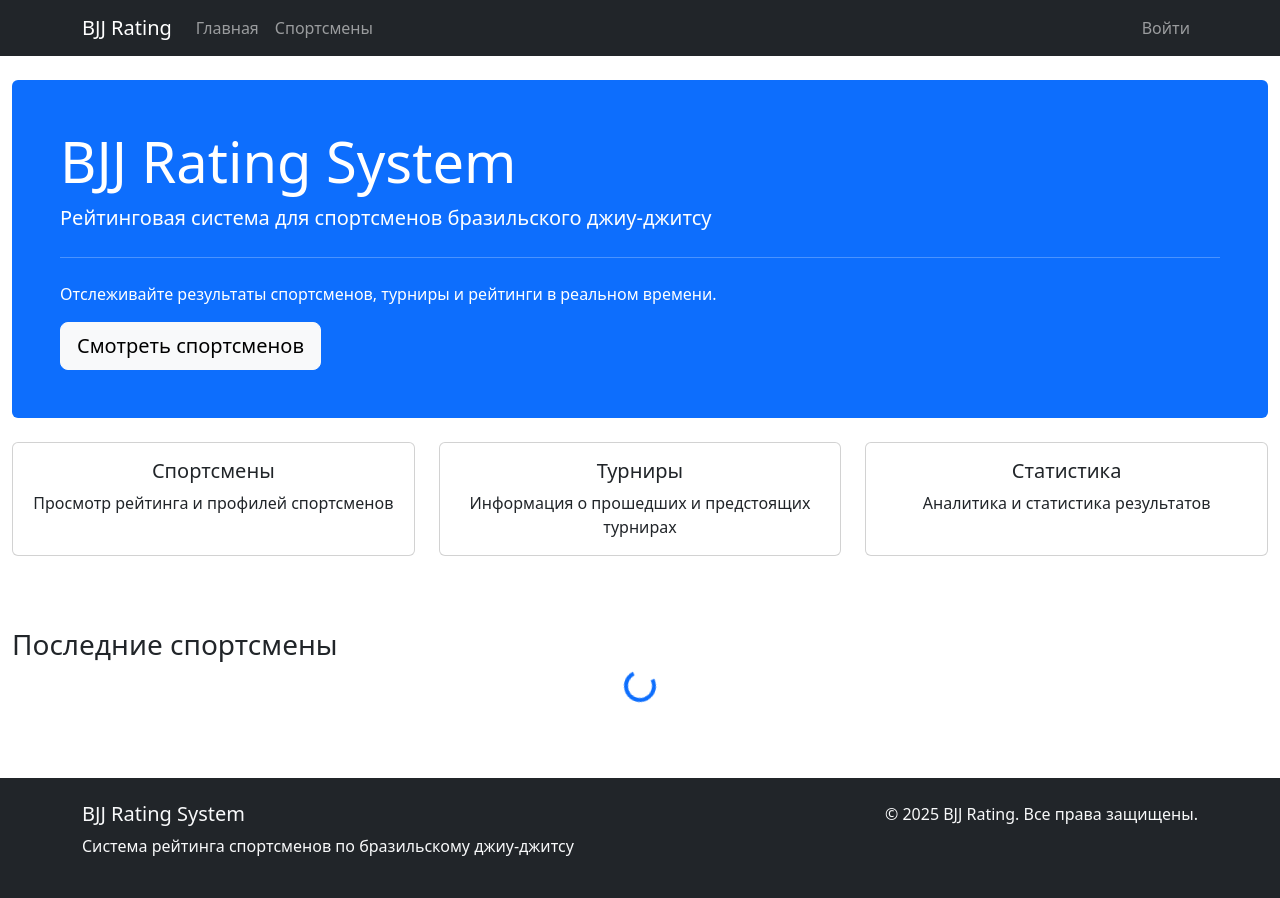
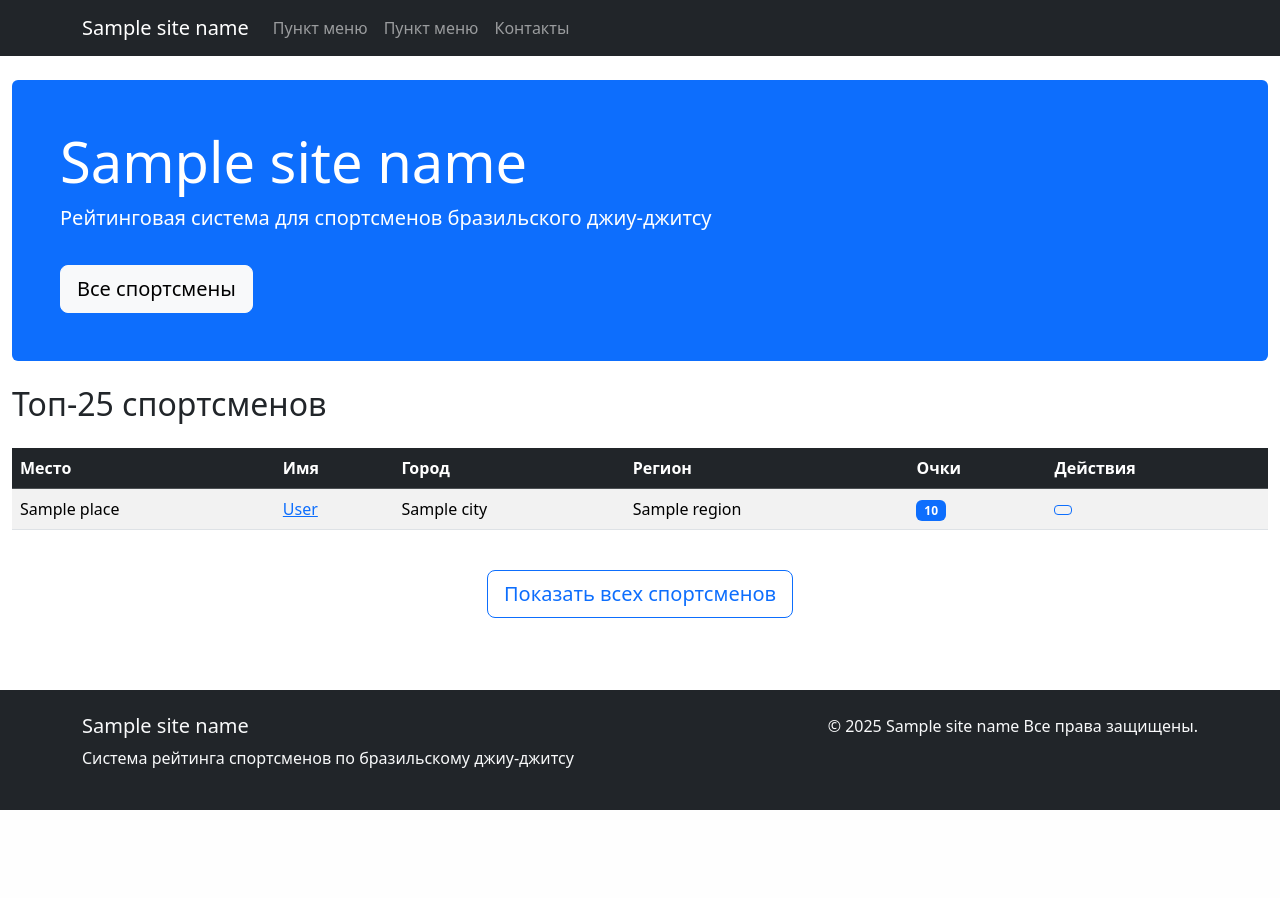
Before and after one commit to krs83/bjj_rating, a Python web app: template frontend/templates/index.html in a window 1280 px wide. After the commit the page ends 810 px from the top, so only its background shows below. Run offline with Jinja, Linux system fonts and the light colour scheme; the template is opened without the code that fills it: most values are stand-ins (such as "Sample title", 1, 10 or a date in 2020).

Commit message:
fix: index and athletes html pages

```diff
--- a/frontend/templates/athletes/list.html
+++ b/frontend/templates/components/athletes_list.html
@@ -1,8 +1,4 @@
-{% extends "base.html" %}
-
-{% block title %}Спортсмены - BJJ Rating{% endblock %}
-
-{% block content %}
+{# athletes_table.html #}
 <div class="table-responsive">
   <table class="table table-striped table-hover">
     <thead class="table-dark">
@@ -61,29 +57,3 @@
     </tbody>
   </table>
 </div>
-
-<!-- Pagination -->
-<nav aria-label="Page navigation">
-  <ul class="pagination justify-content-center">
-    {% if offset > 0 %}
-    <li class="page-item">
-      <a class="page-link"
-         hx-get="/api/v1/athletes?offset={{ offset - limit }}&limit={{ limit }}"
-         hx-target="#athletes-table">
-        Назад
-      </a>
-    </li>
-    {% endif %}
-
-    {% if athletes|length == limit %}
-    <li class="page-item">
-      <a class="page-link"
-         hx-get="/api/v1/athletes?offset={{ offset + limit }}&limit={{ limit }}"
-         hx-target="#athletes-table">
-        Вперед
-      </a>
-    </li>
-    {% endif %}
-  </ul>
-</nav>
-{% endblock %}
--- a/frontend/templates/components/footer.html
+++ b/frontend/templates/components/footer.html
@@ -2,11 +2,11 @@
   <div class="container">
     <div class="row">
       <div class="col-md-6">
-        <h5><i class="fas fa-trophy"></i> BJJ Rating System</h5>
+        <h5><i class="fas fa-trophy"></i> {{site_name}}</h5>
         <p>Система рейтинга спортсменов по бразильскому джиу-джитсу</p>
       </div>
       <div class="col-md-6 text-md-end">
-        <p>&copy; 2025 BJJ Rating. Все права защищены.</p>
+        <p>&copy; 2025 {{site_name}} Все права защищены.</p>
       </div>
     </div>
   </div>
--- a/frontend/templates/components/header.html
+++ b/frontend/templates/components/header.html
@@ -1,34 +1,29 @@
 <nav class="navbar navbar-expand-lg navbar-dark bg-dark">
     <div class="container">
         <a class="navbar-brand" href="/">
-            <i class="fas fa-trophy"></i> BJJ Rating
+            <i class="fas fa-trophy"></i> {{site_name}}
         </a>
 
-        <button class="navbar-toggler" type="button" data-bs-toggle="collapse" data-bs-target="#navbarNav">
-            <span class="navbar-toggler-icon"></span>
-        </button>
 
         <div class="collapse navbar-collapse" id="navbarNav">
             <ul class="navbar-nav me-auto">
+
                 <li class="nav-item">
-                    <a class="nav-link" href="/" hx-get="/" hx-target="main" hx-push-url="true">
-                        <i class="fas fa-home"></i> Главная
+                    <a class="nav-link" href="/" hx-get="/" hx-target="#" hx-push-url="true">
+                        <i class="fas fa-home"></i> Пункт меню
                     </a>
                 </li>
                 <li class="nav-item">
-                    <a class="nav-link" href="/athletes" hx-get="/athletes" hx-target="main" hx-push-url="true">
-                        <i class="fas fa-users"></i> Спортсмены
+                    <a class="nav-link" href="/" hx-get="/" hx-target="#" hx-push-url="true">
+                        <i class="fas fa-home"></i> Пункт меню
                     </a>
                 </li>
-            </ul>
-
-            <ul class="navbar-nav">
-                <li class="nav-item" id="auth-buttons">
-                    <!-- Будет заменено через HTMX -->
-                    <a class="nav-link" href="/login" hx-get="/login" hx-target="main" hx-push-url="true">
-                        <i class="fas fa-sign-in-alt"></i> Войти
+                <li class="nav-item">
+                    <a class="nav-link" href="/" hx-get="/" hx-target="#" hx-push-url="true">
+                        <i class="fas fa-home"></i> Контакты
                     </a>
                 </li>
+
             </ul>
         </div>
     </div>
--- a/frontend/templates/index.html
+++ b/frontend/templates/index.html
@@ -6,61 +6,32 @@
 <div class="row">
     <div class="col-12">
         <div class="jumbotron bg-primary text-white p-5 rounded mb-4">
-            <h1 class="display-4"><i class="fas fa-trophy"></i> BJJ Rating System</h1>
+            <h1 class="display-4"><i class="fas fa-trophy"></i> {{ site_name }}</h1>
             <p class="lead">Рейтинговая система для спортсменов бразильского джиу-джитсу</p>
-            <hr class="my-4">
-            <p>Отслеживайте результаты спортсменов, турниры и рейтинги в реальном времени.</p>
-            <a class="btn btn-light btn-lg" href="/athletes"
+            <a class="btn btn-light btn-lg mt-3" href="/athletes"
                hx-get="/athletes" hx-target="main" hx-push-url="true">
-                <i class="fas fa-users"></i> Смотреть спортсменов
+                <i class="fas fa-users"></i> Все спортсмены
             </a>
         </div>
     </div>
 </div>
 
+<!-- Топ-25 спортсменов -->
 <div class="row">
-    <div class="col-md-4 mb-4">
-        <div class="card h-100">
-            <div class="card-body text-center">
-                <i class="fas fa-users fa-3x text-primary mb-3"></i>
-                <h5 class="card-title">Спортсмены</h5>
-                <p class="card-text">Просмотр рейтинга и профилей спортсменов</p>
-            </div>
-        </div>
-    </div>
-    <div class="col-md-4 mb-4">
-        <div class="card h-100">
-            <div class="card-body text-center">
-                <i class="fas fa-trophy fa-3x text-warning mb-3"></i>
-                <h5 class="card-title">Турниры</h5>
-                <p class="card-text">Информация о прошедших и предстоящих турнирах</p>
-            </div>
-        </div>
-    </div>
-    <div class="col-md-4 mb-4">
-        <div class="card h-100">
-            <div class="card-body text-center">
-                <i class="fas fa-chart-line fa-3x text-success mb-3"></i>
-                <h5 class="card-title">Статистика</h5>
-                <p class="card-text">Аналитика и статистика результатов</p>
-            </div>
-        </div>
-    </div>
-</div>
+    <div class="col-12">
+        <h2 class="mb-4"><i class="fas fa-crown"></i> Топ-25 спортсменов</h2>
 
-<!-- Latest Athletes -->
-<div class="row mt-5">
-    <div class="col-12">
-        <h3>Последние спортсмены</h3>
-        <div id="latest-athletes"
-             hx-get="/api/v1/athletes?limit=5"
-             hx-trigger="load"
-             hx-target="this">
-            <div class="text-center">
-                <div class="spinner-border text-primary" role="status">
-                    <span class="visually-hidden">Loading...</span>
-                </div>
-            </div>
+        {% include "components/athletes_list.html" %}
+
+        <!-- Ссылка на полный список -->
+        <div class="text-center mt-4">
+            <a class="btn btn-outline-primary btn-lg"
+               href="/athletes"
+               hx-get="/athletes"
+               hx-target="main"
+               hx-push-url="true">
+                <i class="fas fa-list"></i> Показать всех спортсменов
+            </a>
         </div>
     </div>
 </div>
```
Also changed, not shown: frontend/templates/athletes/athletes.html (added, +40 -0 lines).
